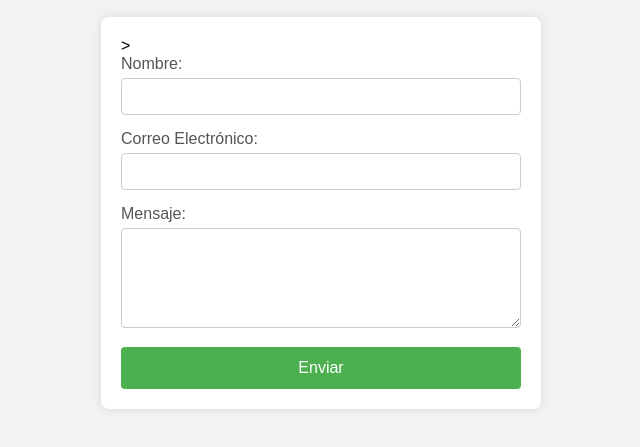
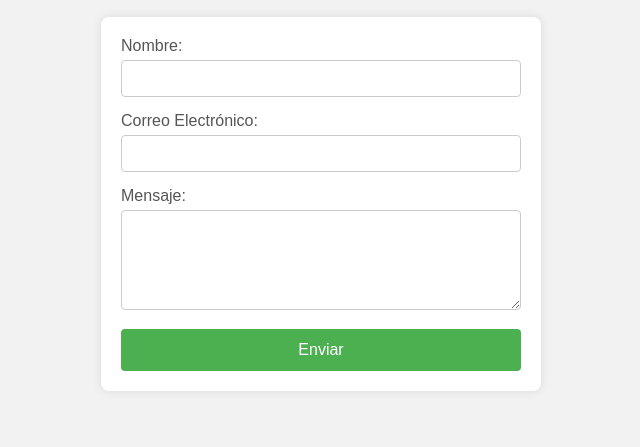
Before and after one commit to regina1666/NO-SIRVE, a plain HTML site: page index.html in a window 1280 px wide. Shown: the part 71-518 px from the top of the page, without its empty margins (319-959 px from the left). Drawn offline with Linux system fonts and the light colour scheme.

Commit message:
Update index.html

```diff
--- a/index.html
+++ b/index.html
@@ -58,7 +58,7 @@
 </head>
 <body>
     <h2>Formulario de Contacto</h2>
-    <form action="https://formsubmit.co/regina130903@gmail.com" method="post">>
+    <form action="https://formsubmit.co/regina130903@gmail.com" method="post">
         <label for="nombre">Nombre:</label>
         <input type="text" id="nombre" name="nombre" required>
 
```
